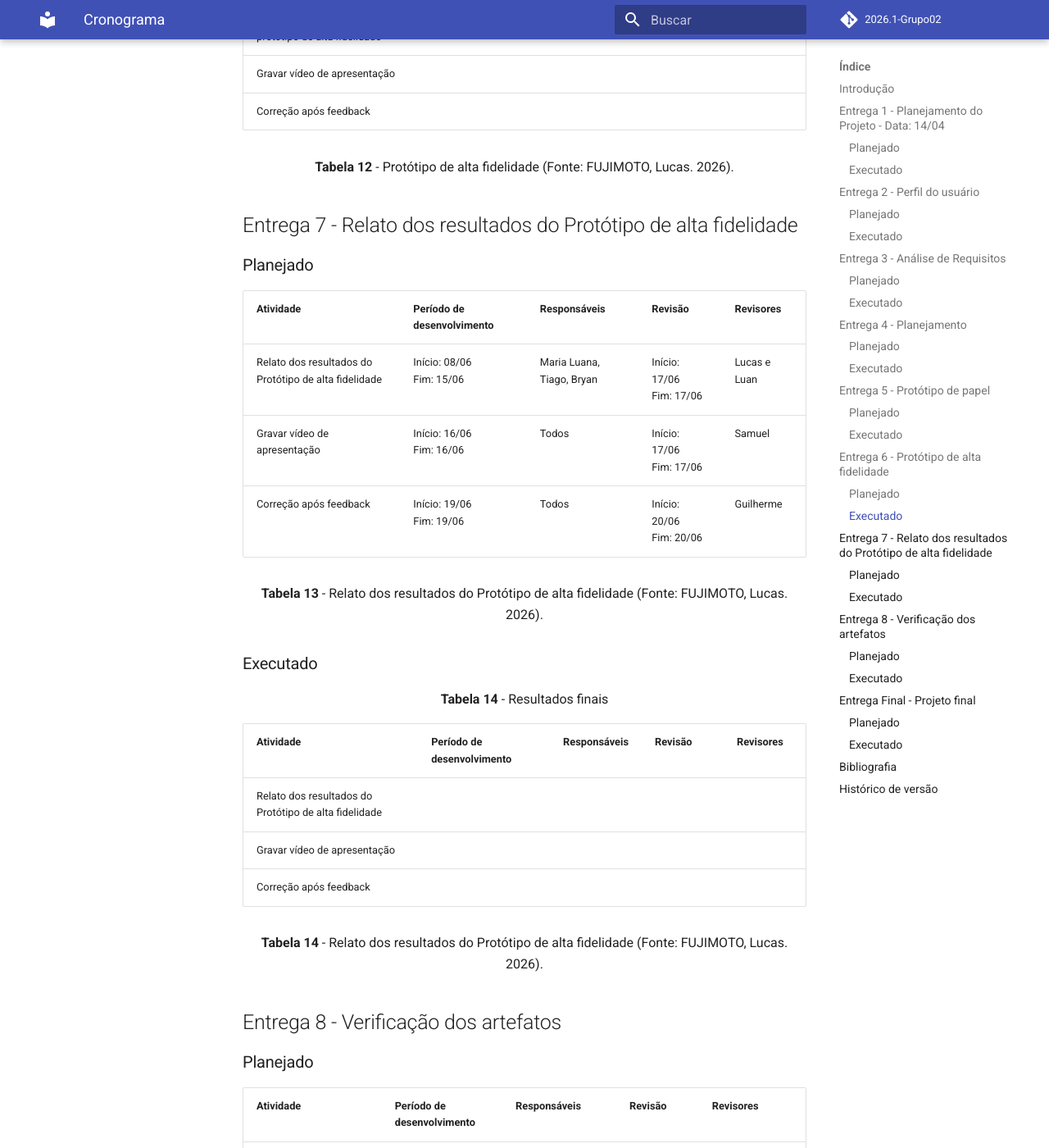
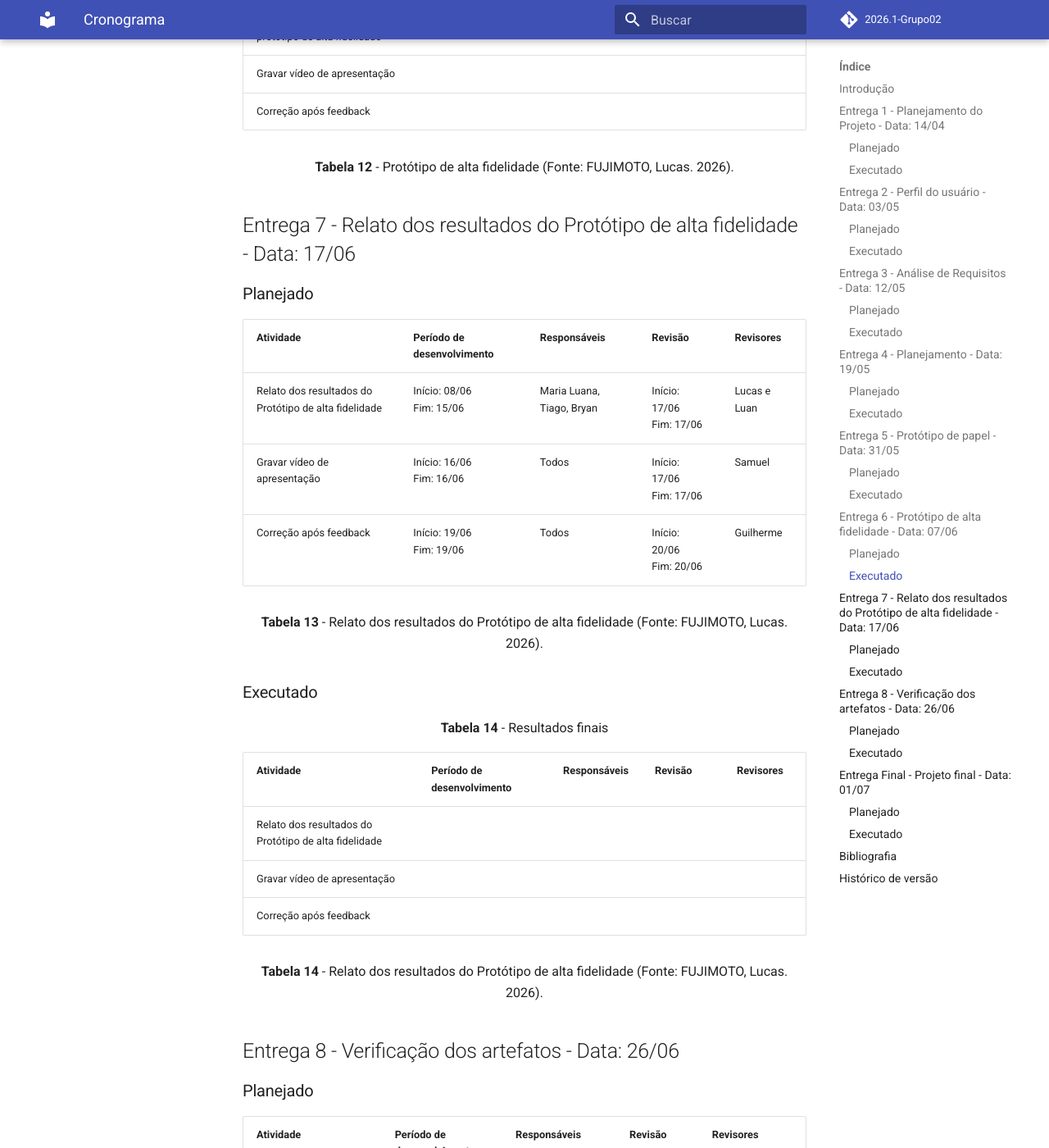
Before and after one commit to Interacao-Humano-Computador/2026.1-Grupo02, an MkDocs documentation site: the page built from docs/Planejamento/cronograma.md, in a window 1280 px wide and 1400 px high, scrolled down 8492 px. Shown: the whole window at 82% size. Built offline with MkDocs 1.6.1 and Material for MkDocs 9.7.7, drawn with Linux system fonts in a browser that asks for light colours; comment, search, counter and statistics services are not loaded; some of the changed text lies outside the part shown.

Commit message:
fix: Adição das datas de entregue nos cronograma

```diff
--- a/docs/Planejamento/cronograma.md
+++ b/docs/Planejamento/cronograma.md
@@ -41,7 +41,7 @@ Este documento tem o objetivo de mostrar as atividades e as etapas nas quais dev
 
 <font size="3"><p style="text-align: center"><b>Tabela 2</b> - Planejamento do Projeto (Fonte: FUJIMOTO, Lucas. 2026).</p></font>
 
-## Entrega 2 - Perfil do usuário
+## Entrega 2 - Perfil do usuário - Data: 03/05
 
 ### Planejado
 
@@ -71,7 +71,7 @@ Este documento tem o objetivo de mostrar as atividades e as etapas nas quais dev
 
 <font size="3"><p style="text-align: center"><b>Tabela 4</b> - Perfil do usuário (Fonte: FUJIMOTO, Lucas. 2026).</p></font>
 
-## Entrega 3 - Análise de Requisitos
+## Entrega 3 - Análise de Requisitos - Data: 12/05
 
 ### Planejado
 
@@ -100,7 +100,7 @@ Este documento tem o objetivo de mostrar as atividades e as etapas nas quais dev
 
 <font size="3"><p style="text-align: center"><b>Tabela 6</b> - Análise de Requisitos (Fonte: FUJIMOTO, Lucas. 2026).</p></font>
 
-## Entrega 4 - Planejamento
+## Entrega 4 - Planejamento - Data: 19/05
 
 ### Planejado
 
@@ -128,7 +128,7 @@ Este documento tem o objetivo de mostrar as atividades e as etapas nas quais dev
 
 <font size="3"><p style="text-align: center"><b>Tabela 8</b> - Planejamento (Fonte: FUJIMOTO, Lucas. 2026).</p></font>
 
-## Entrega 5 - Protótipo de papel
+## Entrega 5 - Protótipo de papel - Data: 31/05
 
 ### Planejado
 
@@ -156,7 +156,7 @@ Este documento tem o objetivo de mostrar as atividades e as etapas nas quais dev
 
 <font size="3"><p style="text-align: center"><b>Tabela 10</b> - Protótipo de papel (Fonte: FUJIMOTO, Lucas. 2026).</p></font>
 
-## Entrega 6 - Protótipo de alta fidelidade
+## Entrega 6 - Protótipo de alta fidelidade - Data: 07/06
 
 ### Planejado
 
@@ -182,7 +182,7 @@ Este documento tem o objetivo de mostrar as atividades e as etapas nas quais dev
 
 <font size="3"><p style="text-align: center"><b>Tabela 12</b> - Protótipo de alta fidelidade (Fonte: FUJIMOTO, Lucas. 2026).</p></font>
 
-## Entrega 7 - Relato dos resultados do Protótipo de alta fidelidade
+## Entrega 7 - Relato dos resultados do Protótipo de alta fidelidade - Data: 17/06
 
 ### Planejado
 
@@ -206,7 +206,7 @@ Este documento tem o objetivo de mostrar as atividades e as etapas nas quais dev
 
 <font size="3"><p style="text-align: center"><b>Tabela 14</b> - Relato dos resultados do Protótipo de alta fidelidade (Fonte: FUJIMOTO, Lucas. 2026).</p></font>
 
-## Entrega 8 - Verificação dos artefatos
+## Entrega 8 - Verificação dos artefatos - Data: 26/06
 
 ### Planejado
 
@@ -232,7 +232,7 @@ Este documento tem o objetivo de mostrar as atividades e as etapas nas quais dev
 
 <font size="3"><p style="text-align: center"><b>Tabela 16</b> - Verificação dos artefatos (Fonte: FUJIMOTO, Lucas. 2026).</p></font>
 
-## Entrega Final - Projeto final
+## Entrega Final - Projeto final - Data: 01/07
 
 ### Planejado
 
```
